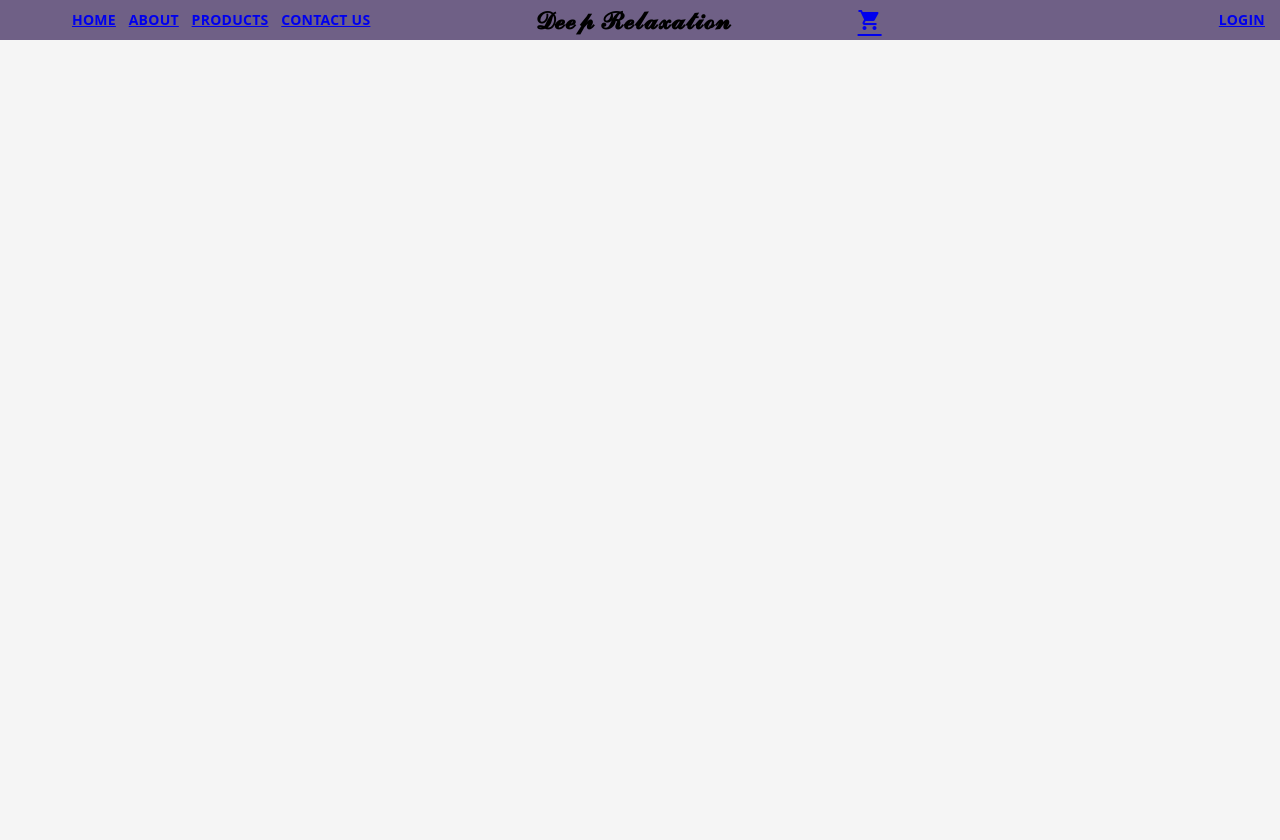
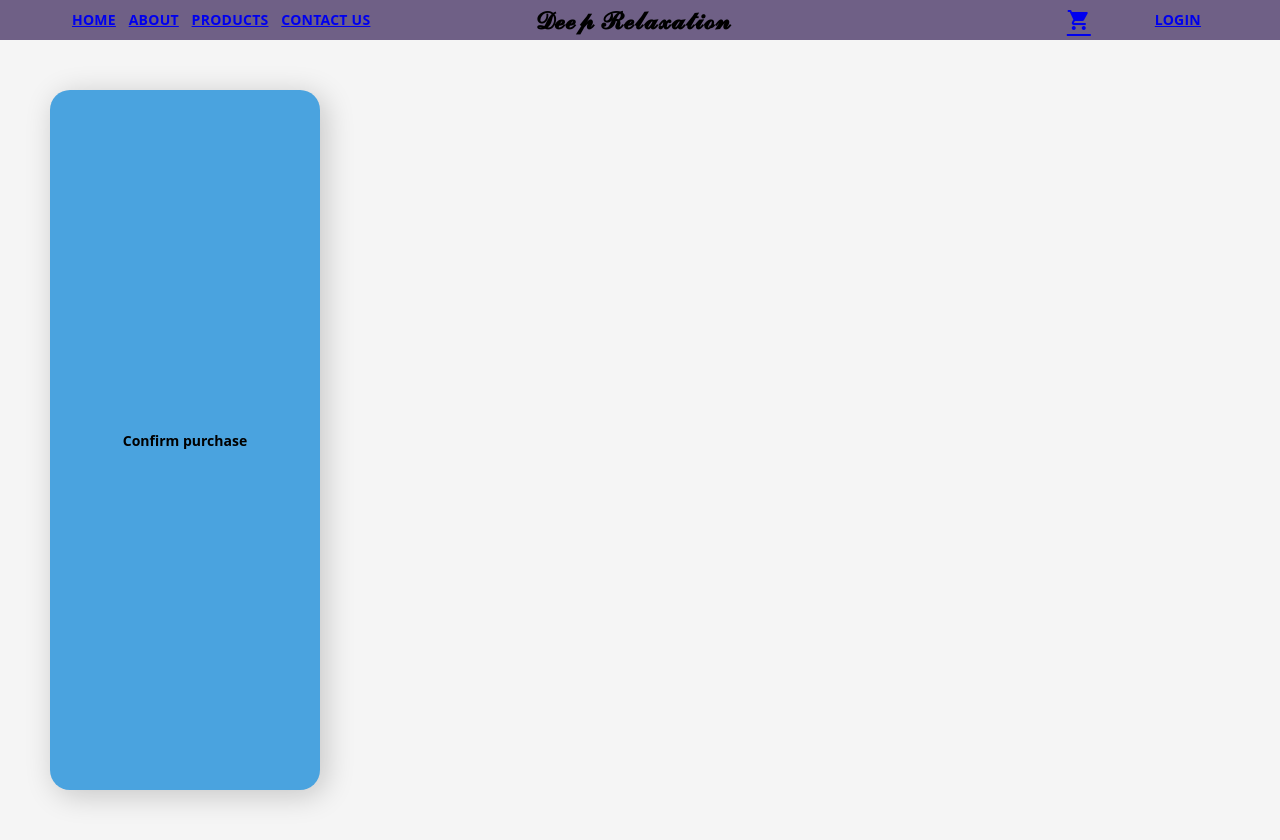
Before and after one commit to clarrexd/Deep-Relaxation, an Angular app in the folder Webshop/frontend/: page /cart in a window 1280 px wide. Built offline with nearby package versions, Linux system fonts and the light colour scheme.

Commit message:
small header styling adjustment

```diff
--- a/Webshop/frontend/src/app/header/header.component.html
+++ b/Webshop/frontend/src/app/header/header.component.html
@@ -42,13 +42,15 @@
     routerLinkActive="active"
     ariaCurrentWhenActive="page"
     (click)="convertCartToLS()"
+    class="justify-end"
+    style="flex-grow: 1"
   >
     <i class="material-icons cart-icon">shopping_cart</i></a
   >
 
   <!-- TO DO: Style anchor tag, after, hover etc. Add number for items in cart on icon 16/1 -->
   <!-- TO DO: Wrap login anchor in button tag 12/1 -->
-  <div class="justify-end" style="flex-grow: 1">
+  <div class="justify-end" style="padding: 5vw">
     <a
       routerLink="login"
       routerLinkActive="active"
--- a/Webshop/frontend/src/app/pages/cart/cart.component.html
+++ b/Webshop/frontend/src/app/pages/cart/cart.component.html
@@ -1,6 +1,6 @@
 <section class="full-width-height flex-column">
   <ng-container class="cart-items-container" *ngFor="let cartItem of lsItems">
-    <div>
+    <div class="flex-row">
       {{ cartItem.name }}
       Size: {{ cartItem.size }}
     </div>
@@ -11,4 +11,5 @@
       {{ cartItem.price }}
     </div>
   </ng-container>
+  <button class="purchase-btn">Confirm purchase</button>
 </section>
--- a/Webshop/frontend/src/app/pages/cart/cart.component.scss
+++ b/Webshop/frontend/src/app/pages/cart/cart.component.scss
@@ -0,0 +1,33 @@
+.cart-items-container {
+  display: flex;
+  flex-direction: column;
+  justify-content: center;
+  align-items: center;
+  max-height: 80vh;
+  max-width: 80vw;
+  border: solid 2px;
+}
+
+.purchase-btn {
+  margin: 50px;
+  width: 270px;
+  text-align: center;
+  font-size: 14px;
+  font-family: "Open Sans", sans-serif;
+  font-weight: bold;
+  padding: 12px 0;
+  background-color: #4aa3df;
+  color: #000000;
+
+  backdrop-filter: blur(10px);
+  border-top: 1px solid rgba(255, 255, 255, 0.2);
+  border-left: 1px solid rgba(255, 255, 255, 0.2);
+  box-shadow: 5px 5px 30px rgba(0, 0, 0, 0.2);
+
+  border-radius: 20px;
+  border: none;
+}
+
+.purchase-btn:hover {
+  background-color: #214d69;
+}
```
